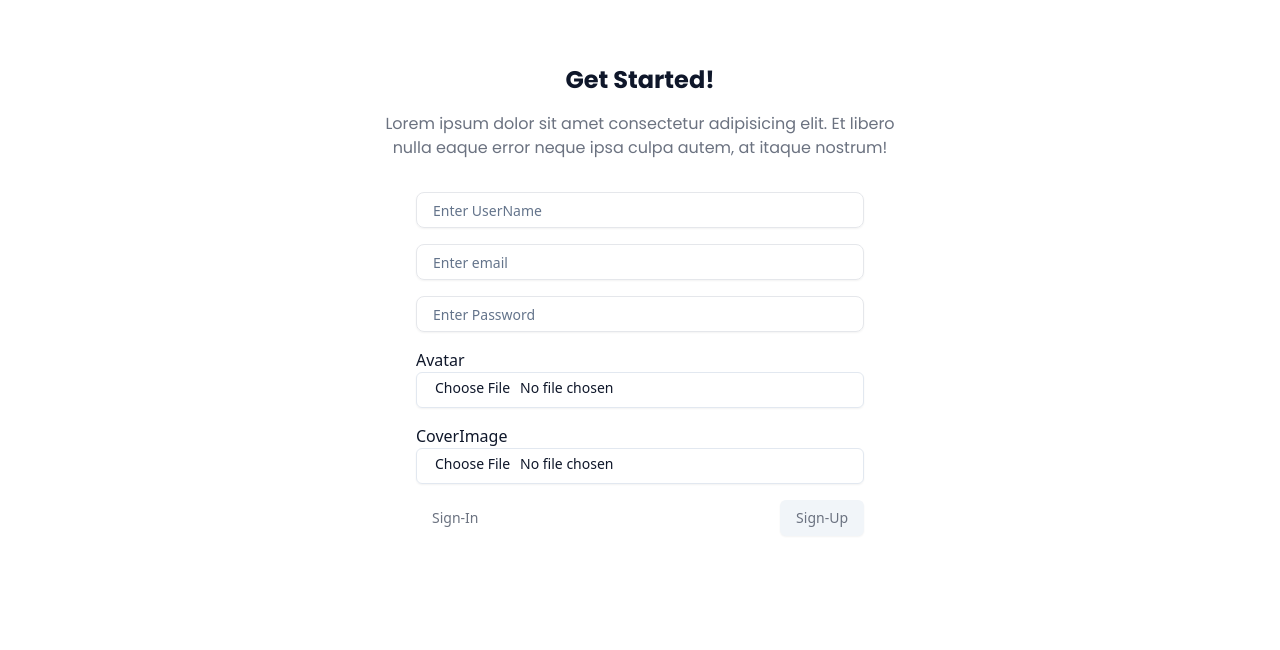
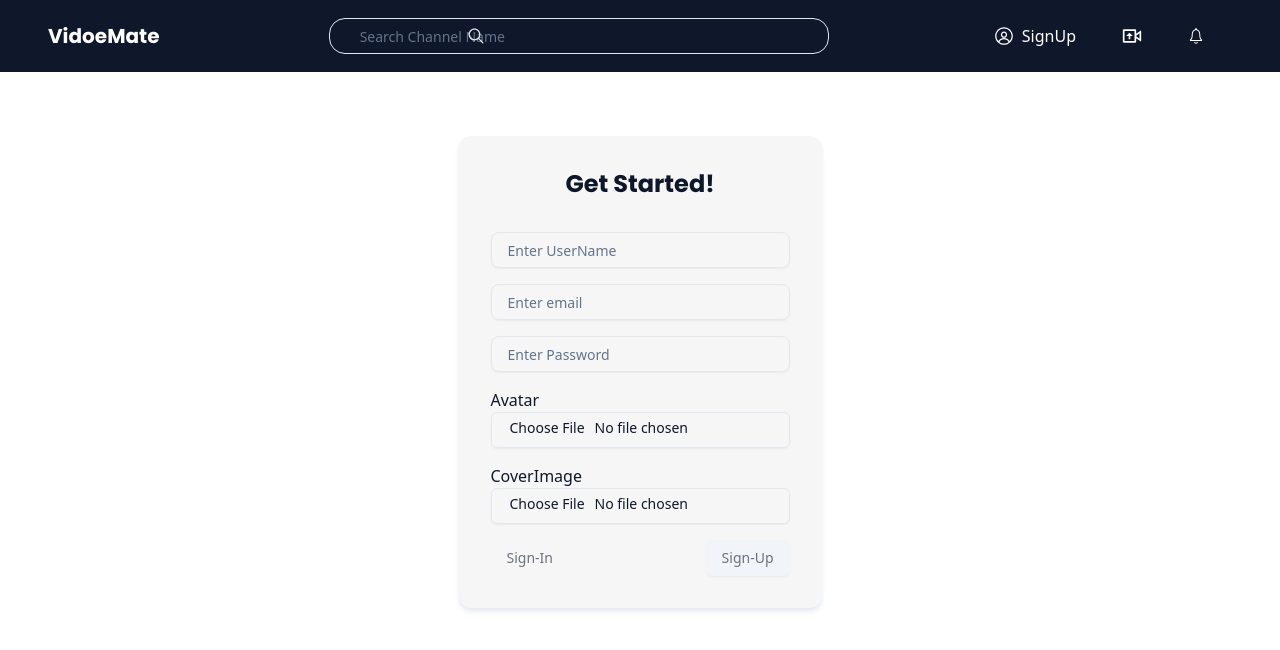
Before and after one commit to rishang14/video-mate, a React (Create React App) app: page /signup in a window 1280 px wide. Shown: the top 650 px of the page. Built offline with nearby package versions, Linux system fonts and the light colour scheme.

Commit message:
added routers

```diff
--- a/package.json
+++ b/package.json
@@ -4,6 +4,7 @@
   "private": true,
   "dependencies": {
     "@craco/craco": "^7.1.0",
+    "@radix-ui/react-avatar": "^1.1.1",
     "@radix-ui/react-label": "^2.1.0",
     "@radix-ui/react-slot": "^1.1.0",
     "@testing-library/jest-dom": "^5.17.0",
@@ -19,6 +20,7 @@
     "react": "^18.3.1",
     "react-dom": "^18.3.1",
     "react-icons": "^5.3.0",
+    "react-router-dom": "^6.28.0",
     "react-scripts": "5.0.1",
     "tailwind-merge": "^2.5.4",
     "tailwindcss-animate": "^1.0.7",
@@ -50,7 +52,6 @@
     ]
   },
   "devDependencies": {
-    "@types/react-router-dom": "^5.3.3",
     "tailwindcss": "^3.4.15"
   }
 }
--- a/src/App.tsx
+++ b/src/App.tsx
@@ -1,15 +1,9 @@
-import { SignalIcon } from "lucide-react";
-import Route from "./Routes/Route";
-import Login from "./Ui/Login";
-import Nav from "./Ui/Nav";
-import SignUp from "./Ui/SignUp";
+import Router from "./Routes/Route";
 
 function App() {
   return (
    <>
-{/* <Nav/>   */}
-{/* <Login/>  */}
-<SignUp/>
+<Router/>
   </>
   );
 }
--- a/src/Provider.tsx
+++ b/src/Provider.tsx
@@ -1,7 +1,12 @@
 import React from "react";
+import { BrowserRouter } from "react-router-dom";
 
 const Provider = ({ children }: { children: React.ReactNode }) => {
-  return <>{children}</>;
+  return <>
+  <BrowserRouter>
+  {children}
+  </BrowserRouter>
+  </>;
 };
 
 export default Provider;
--- /dev/null
+++ b/src/Routes/Layout.tsx
@@ -0,0 +1,21 @@
+import { useLocation } from 'react-router-dom';
+import Nav from '../Ui/Nav';
+import React from 'react';
+
+
+export default function Layout({ children }:{children:React.ReactNode}) {
+  const location = useLocation();
+
+  // Define routes where the Sidebar should not appear
+  const noSidebarRoutes = ['/login', '/signup'];
+
+  return (
+    <>
+      <Nav />
+      {/* <div className="content-wrapper"> */}
+        {/* Show Sidebar unless on Login/Signup routes */}
+        {/* {!noSidebarRoutes.includes(location.pathname) && <Sidebar />} */}
+      {children}
+    </>
+  );
+}
--- a/src/Routes/Route.tsx
+++ b/src/Routes/Route.tsx
@@ -1,9 +1,40 @@
+import { Route,Routes } from "react-router-dom";
+import Layout from "./Layout";
+import Home from "../Ui/Home";
+import Login from "../Ui/Login";
+import SignUp from "../Ui/SignUp";
 
+const Router = () => {
+  return (
+    <>
+    <Routes>
+      <Route
+        path="/"
+        element={
+          <Layout>
+            <Home />
+          </Layout>
+        }
+      />
+      <Route
+        path="/login"
+        element={
+          <Layout>
+            <Login/>
+          </Layout>
+        }
+      />
+      <Route
+        path="/signup"
+        element={
+          <Layout>
+            <SignUp />
+          </Layout>
+        }
+      />
+      </Routes>
+    </>
+  );
+};
 
-const Route = () => {
-  return (
-    <div>Route</div>
-  )
-}
-
-export default Route
+export default Router;
--- /dev/null
+++ b/src/Ui/Home.tsx
@@ -0,0 +1,9 @@
+import React from 'react'
+
+const Home = () => {
+  return (
+    <div>Home</div>
+  )
+}
+
+export default Home
--- a/src/Ui/Login.tsx
+++ b/src/Ui/Login.tsx
@@ -1,18 +1,15 @@
 import React from "react";
 import { Button } from "../components/ui/button";
 import { Input } from "../components/ui/input";
+import { Link } from "react-router-dom";
 
 const Login = () => {
   return (
     <>
-      <div className="mx-auto max-w-screen-xl   px-4 py-16 sm:px-6 lg:px-8">
+      <div className="mx-auto max-w-screen-xl flex items-center justify-center   px-4 py-16 sm:px-6 lg:px-8">
+        <div className="p-8 max-w-screen-sm flex flex-col bg-secondarybg shadow-md shadow-slate-200">
         <div className="mx-auto max-w-lg text-center">
           <h1 className="md:text-2xl font-bold text-3xl text-paraText-dark">Welcome back!</h1>
-
-          <p className="mt-4 text-paraText">
-            Lorem ipsum dolor sit amet consectetur adipisicing elit. Et libero
-            nulla eaque error neque ipsa culpa autem, at itaque nostrum!
-          </p>
         </div>
 
         <form action="#" className="mx-auto mb-0 mt-8 max-w-md space-y-4">
@@ -45,7 +42,8 @@ const Login = () => {
           </div>
 
           <div className="flex items-center justify-between">
-            <Button className="text-sm text-paraText" variant={"link"}>Sign-Up</Button>
+            <Link to={"/signup"}>
+            <Button className="text-sm text-paraText" variant={"link"}>Sign-Up</Button></Link>
             <Button className="text-sm text-paraText" variant={"link"}>
               Forget password
             </Button>
@@ -60,6 +58,7 @@ const Login = () => {
             </Button>
           </div>
         </form>
+        </div>
       </div>
     </>
   );
--- a/src/Ui/Nav.tsx
+++ b/src/Ui/Nav.tsx
@@ -3,17 +3,22 @@ import { IoIosNotificationsOutline, IoIosSearch } from "react-icons/io";
 import { RiVideoUploadLine } from "react-icons/ri";
 import { RxAvatar } from "react-icons/rx";
 import { Input } from "../components/ui/input";
+// import { Outlet } from "react-router-dom";
+import { Link } from "react-router-dom";
 
 const Nav = () => {
   return (
+    <>
     <nav className="w-full p-4 bg-foreground backdrop:blur-lg  shadow-transparent">
-      <div className=" w-full  px-3 lg:px-8">
-        <div className="flex  items-center md:gap-0 gap-4 justify-between">
+      <div className=" w-full   lg:px-8">
+        <div className="flex  items-center md:gap-0 gap-2 justify-between">
           <div className=" md:flex md:items-center md:gap-12">
+            <Link to={"/"}>
             <h1 className="text-xl font-bold font-primary text-white cursor-pointer">
               {" "}
               VidoeMate
             </h1>
+            </Link>
           </div>
           <div className=" flex  flex-1 items-center justify-center md:px-4  ">
             <div className="md:flex  relative  hidden flex-1 justify-center">
@@ -23,9 +28,9 @@ const Nav = () => {
                 <IoIosSearch className="text-gray-200 lg:block hidden absolute top-2 left-[290px] text-xl" />
             </div>
             <div className="flex md:gap-6 gap-3 items-center justify-between ">
-            <div className="flex px-3 py-1 rounded-2xl items-center gap-2   hover:bg-hover">
+            <div className="flex md:px-3 md:py-1 rounded-2xl items-center gap-2   hover:bg-hover">
             <RxAvatar color="white" className="text-icons"/>
-            <p className="text-white ">SignIn</p>
+            <Link className="text-white " to={"/signup"}>SignUp</Link>
             </div>
               <span className="flex items-center justify-center  cursor-pointer w-10 h-10 rounded-full hover:bg-hover">
                 <RiVideoUploadLine color="white" className="text-icons" />
@@ -38,6 +43,8 @@ const Nav = () => {
         </div>
       </div>
     </nav>
+    {/* <Outlet/> */}
+    </>
   );
 };
 
--- a/src/Ui/SignUp.tsx
+++ b/src/Ui/SignUp.tsx
@@ -2,20 +2,17 @@ import React from "react";
 import { Button } from "../components/ui/button";
 import { Input } from "../components/ui/input";
 import { Label } from "@radix-ui/react-label";
+import { Link } from "react-router-dom";
 
 const SignUp = () => {
   return (
     <>
-      <div className="mx-auto max-w-screen-xl   px-4 py-16 sm:px-6 lg:px-8">
+      <div className="mx-auto max-w-screen-xl flex items-center justify-center   px-4 py-16 sm:px-6 lg:px-8">
+        <div className="bg-secondarybg p-8 rounded-xl shadow-slate-200 shadow-md flex max-w-screen-sm flex-col">
           <div className="mx-auto max-w-lg text-center">
             <h1 className="md:text-2xl font-bold text-3xl font-primary">
               Get Started!
             </h1>
-
-          <p className="mt-4 text-paraText font-primary">
-            Lorem ipsum dolor sit amet consectetur adipisicing elit. Et libero
-            nulla eaque error neque ipsa culpa autem, at itaque nostrum!
-          </p>
           </div>
 
           <form action="#" className="mx-auto mb-0 mt-8 max-w-md space-y-4">
@@ -69,18 +66,17 @@ const SignUp = () => {
             </div>
             <div>
               <div className="">
-              <Label htmlFor="picture">
-                CoverImage
-              </Label>
+                <Label htmlFor="picture">CoverImage</Label>
                 <Input type="file" placeholder="Cover Img" />
               </div>
             </div>
 
             <div className="flex items-center justify-between">
+              <Link to={"/login"}>
                 <Button className="text-sm text-paraText" variant={"link"}>
                   Sign-In
                 </Button>
-
+              </Link>
               <Button
                 type="submit"
                 variant={"secondary"}
@@ -92,6 +88,7 @@ const SignUp = () => {
             </div>
           </form>
         </div>
+      </div>
     </>
   );
 };
--- /dev/null
+++ b/src/components/ui/avatar.tsx
@@ -0,0 +1,48 @@
+import * as React from "react"
+import * as AvatarPrimitive from "@radix-ui/react-avatar"
+
+import { cn } from "../../lib/utils"
+
+const Avatar = React.forwardRef<
+  React.ElementRef<typeof AvatarPrimitive.Root>,
+  React.ComponentPropsWithoutRef<typeof AvatarPrimitive.Root>
+>(({ className, ...props }, ref) => (
+  <AvatarPrimitive.Root
+    ref={ref}
+    className={cn(
+      "relative flex h-10 w-10 shrink-0 overflow-hidden rounded-full",
+      className
+    )}
+    {...props}
+  />
+))
+Avatar.displayName = AvatarPrimitive.Root.displayName
+
+const AvatarImage = React.forwardRef<
+  React.ElementRef<typeof AvatarPrimitive.Image>,
+  React.ComponentPropsWithoutRef<typeof AvatarPrimitive.Image>
+>(({ className, ...props }, ref) => (
+  <AvatarPrimitive.Image
+    ref={ref}
+    className={cn("aspect-square h-full w-full", className)}
+    {...props}
+  />
+))
+AvatarImage.displayName = AvatarPrimitive.Image.displayName
+
+const AvatarFallback = React.forwardRef<
+  React.ElementRef<typeof AvatarPrimitive.Fallback>,
+  React.ComponentPropsWithoutRef<typeof AvatarPrimitive.Fallback>
+>(({ className, ...props }, ref) => (
+  <AvatarPrimitive.Fallback
+    ref={ref}
+    className={cn(
+      "flex h-full w-full items-center justify-center rounded-full bg-muted",
+      className
+    )}
+    {...props}
+  />
+))
+AvatarFallback.displayName = AvatarPrimitive.Fallback.displayName
+
+export { Avatar, AvatarImage, AvatarFallback }
--- a/tailwind.config.js
+++ b/tailwind.config.js
@@ -12,7 +12,7 @@ module.exports = {
         ring: "hsl(var(--ring))",
         hover:"#717171",
         paraText:"#6b7280",
-        inputText:"#f6f6f6",
+        secondarybg:"#f6f6f6",
         background: "hsl(var(--background))",
         foreground: "hsl(var(--foreground))",
         primary: {
```
Also changed, not shown: 1 other file (tests, documents, lock files or other folders). Lines whose indentation alone changed are shown as unchanged.
